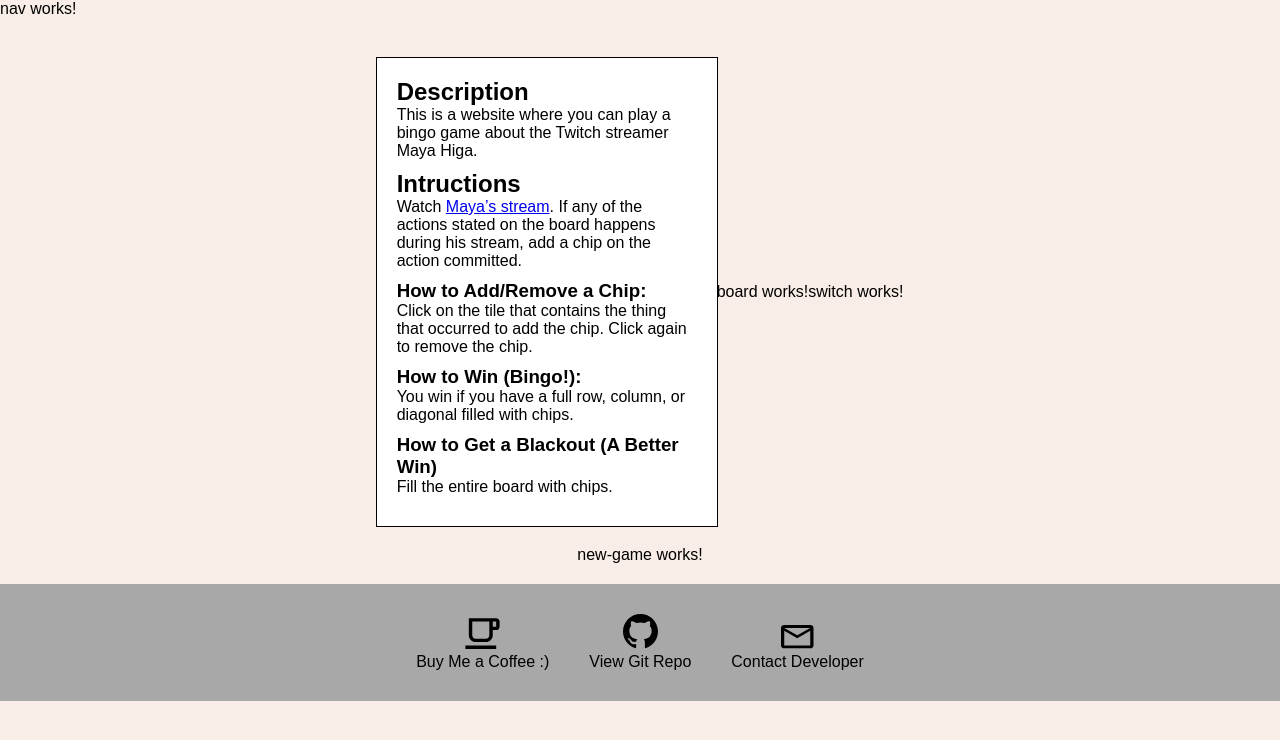
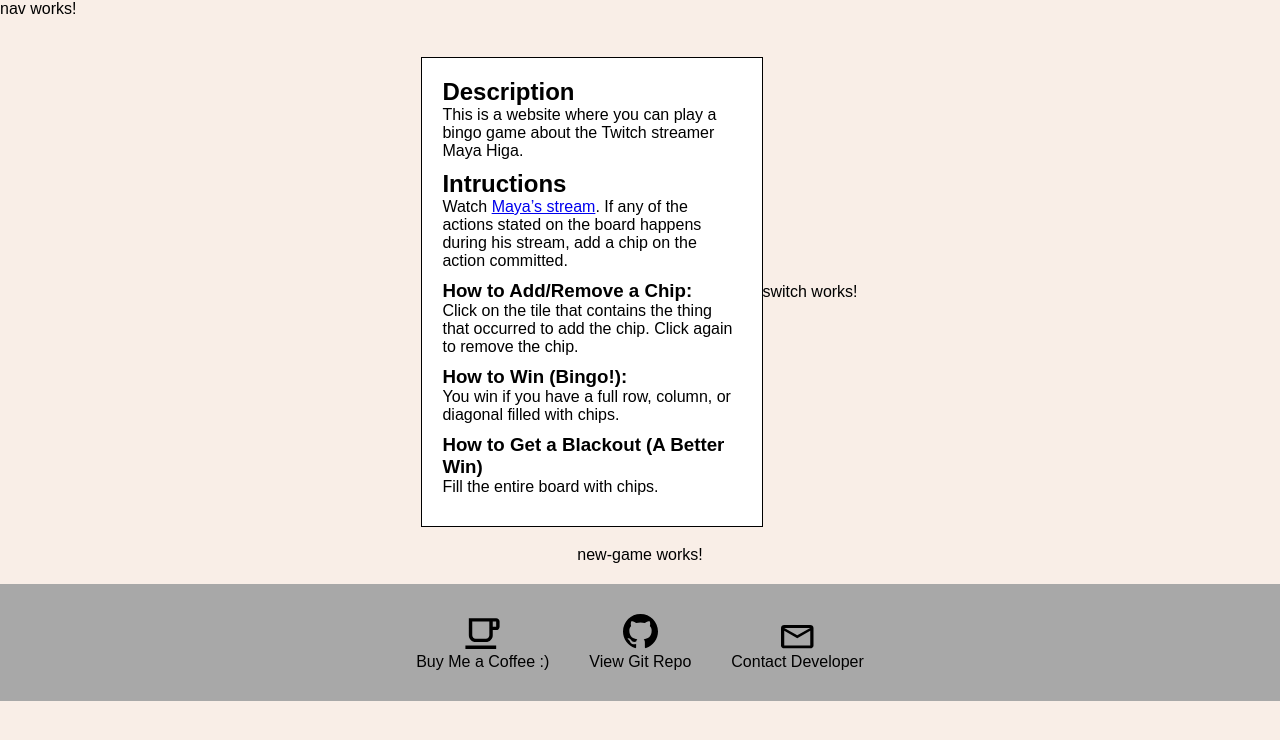
Before and after one commit to abdullahmorrison/maya-bingo, an Angular app: page / in a window 1280 px wide. Shown: the top 740 px of the page. Built offline with nearby package versions, Linux system fonts and the light colour scheme; a web font is replaced by a local one.

Commit message:
set up board template

```diff
--- a/src/app/board/board.component.html
+++ b/src/app/board/board.component.html
@@ -1 +1,7 @@
-<p>board works!</p>
+<div class="board">
+    <app-board-tile *ngFor="let tile of alveusBoard"
+        [title]="tile.title"
+        [imgSrc]="tile.imgSrc"
+        [imgAltText]="tile.imgAltText"
+    ></app-board-tile>
+</div>
```
